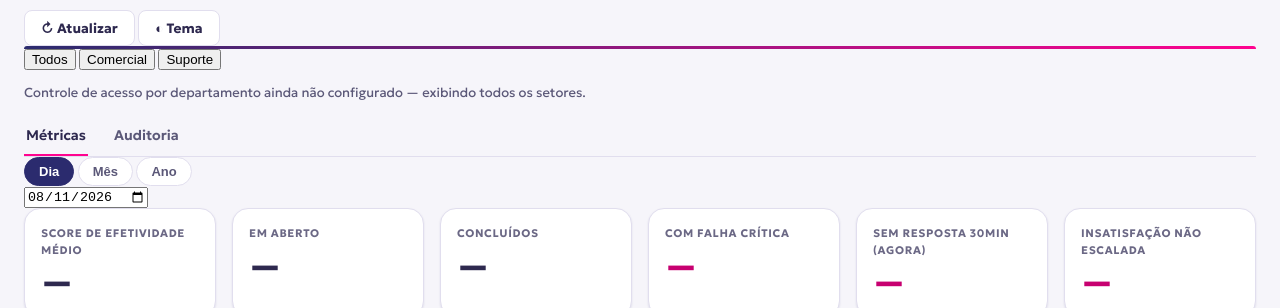
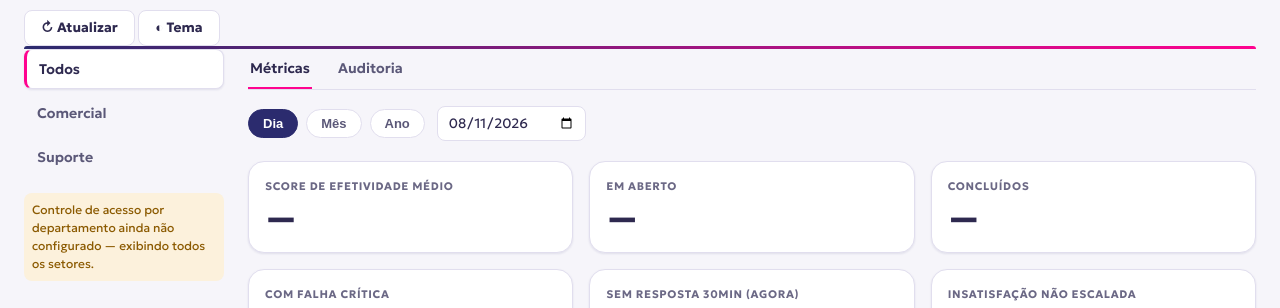
Before and after one commit to advescalavel/painel-vigia-advocacia-escalavel, a website: page index.html in a window 1280 px wide. Shown: the part 116-424 px from the top of the page. Drawn offline with Linux system fonts and the light colour scheme; no server answers.

Commit message:
reescrito: layout de sidebar + conteúdo, alinhamento da logo, estilos do filtro de data

```diff
--- a/styles.css
+++ b/styles.css
@@ -15,87 +15,129 @@ html, body {
   padding: 24px;
   position: relative;
 }
-
 @media (max-width: 700px) {
   .ae-app { padding: 16px; }
 }
 
-/* ---------- Filtros ---------- */
-.ae-filtros {
+/* ---------- Cabeçalho: alinhamento vertical fino da logo ---------- */
+.ae-cabecalho__marca { align-items: center; }
+.ae-logo--completo { display: inline-flex; align-items: center; }
+.ae-produto__nome { line-height: 1; display: inline-flex; align-items: center; }
+.ae-produto__sep { align-self: center; height: 20px; min-height: 0; }
+
+/* ---------- Layout: sidebar + conteúdo ---------- */
+.ae-layout {
+  display: grid;
+  grid-template-columns: 200px 1fr;
+  gap: 24px;
+  align-items: start;
+}
+@media (max-width: 700px) {
+  .ae-layout { grid-template-columns: 1fr; }
+}
+
+.ae-sidebar {
+  display: flex;
+  flex-direction: column;
+  gap: 4px;
+  position: sticky;
+  top: 16px;
+}
+@media (max-width: 700px) {
+  .ae-sidebar {
+    position: static;
+    flex-direction: row;
+    overflow-x: auto;
+    gap: 8px;
+    padding-bottom: 4px;
+  }
+}
+.ae-sidebar__item {
+  text-align: left;
+  padding: 10px 12px;
+  border: 1px solid transparent;
+  border-radius: var(--ae-radius-sm);
+  background: transparent;
+  color: var(--ae-text-soft);
+  font-family: inherit;
+  font-size: 14px;
+  font-weight: 600;
+  cursor: pointer;
+  white-space: nowrap;
+}
+.ae-sidebar__item:hover { background: var(--ae-surface-2); color: var(--ae-text); }
+.ae-sidebar__item.is-ativo {
+  background: var(--ae-surface);
+  border-color: var(--ae-border);
+  color: var(--ae-text);
+  box-shadow: var(--ae-shadow-1);
+  border-left: 3px solid var(--ae-pink);
+}
+.ae-sidebar__aviso { margin-top: 12px; padding: 8px; border-radius: var(--ae-radius-sm); background: var(--ae-warn-soft); color: var(--ae-warn); font-size: 12px; }
+@media (max-width: 700px) {
+  .ae-sidebar__aviso { display: none; }
+}
+
+.ae-conteudo { min-width: 0; }
+
+/* ---------- Abas principais (Métricas / Auditoria) ---------- */
+.ae-conteudo > .ae-abas { margin-bottom: 16px; }
+
+/* ---------- Filtro de data ---------- */
+.ae-filtro-data {
   display: flex;
   align-items: center;
-  justify-content: space-between;
+  gap: 12px;
   flex-wrap: wrap;
-  gap: 12px;
   margin-bottom: 20px;
 }
-.ae-filtros__periodo {
-  display: flex;
-  gap: 8px;
+.ae-chip-group { display: flex; gap: 8px; }
+.ae-input {
+  font-family: inherit;
+  font-size: 13.5px;
+  padding: 7px 10px;
+  border-radius: var(--ae-radius-sm);
+  border: 1px solid var(--ae-border);
+  background: var(--ae-surface);
+  color: var(--ae-text);
 }
 
 /* ---------- KPIs ---------- */
 .ae-kpis {
   display: grid;
-  grid-template-columns: repeat(6, 1fr);
+  grid-template-columns: repeat(3, 1fr);
   gap: 16px;
-  margin-bottom: 24px;
 }
 @media (max-width: 1024px) {
-  .ae-kpis { grid-template-columns: repeat(3, 1fr); }
+  .ae-kpis { grid-template-columns: repeat(2, 1fr); }
 }
 @media (max-width: 700px) {
-  .ae-kpis { grid-template-columns: repeat(2, 1fr); }
+  .ae-kpis { grid-template-columns: 1fr; }
 }
-.ae-kpi-card {
-  display: flex;
-  flex-direction: column;
-  gap: 8px;
-  padding: 16px;
-}
+.ae-kpi-card { display: flex; flex-direction: column; gap: 8px; padding: 16px; }
 .ae-kpi-card .ae-kpi { color: var(--ae-text); }
 .ae-kpi-card--alerta .ae-kpi { color: var(--ae-pink-ink); }
 
-/* ---------- Tabela ---------- */
-.ae-tabela-wrap {
-  max-height: 560px;
-  overflow: auto;
-}
+/* ---------- Tabela (Auditoria) ---------- */
+.ae-tabela-wrap { max-height: 560px; overflow: auto; }
 .ae-tabela-wrap table { min-width: 720px; }
 
 .ae-paginacao {
-  display: flex;
-  align-items: center;
-  justify-content: flex-end;
-  gap: 8px;
-  padding: 12px 16px;
-  border-top: 1px solid var(--ae-border);
+  display: flex; align-items: center; justify-content: flex-end; gap: 8px;
+  padding: 12px 16px; border-top: 1px solid var(--ae-border);
 }
 .ae-paginacao__info { color: var(--ae-text-soft); font-size: 13px; margin-right: 8px; }
 
-/* ---------- Sinais na tabela ---------- */
 .ae-sinais { display: flex; gap: 4px; flex-wrap: wrap; }
 
-/* ---------- Estado vazio, carregando, erro ---------- */
-.ae-vazio, .ae-erro {
-  position: relative;
-  overflow: hidden;
-}
-.ae-vazio .ae-watermark, .ae-erro .ae-watermark { color: var(--ae-brand); }
-
+.ae-vazio, .ae-erro { position: relative; overflow: hidden; }
 .ae-linha-skeleton td { padding: 12px; }
 .ae-linha-skeleton .ae-skeleton { height: 14px; width: 100%; }
 
 /* ---------- Toast de erro de rede ---------- */
 .ae-toast {
-  position: fixed;
-  bottom: 20px; right: 20px;
-  max-width: 320px;
-  padding: 12px 16px;
-  border-radius: var(--ae-radius);
-  background: var(--ae-danger-soft);
-  color: var(--ae-danger);
-  box-shadow: var(--ae-shadow-2);
-  font-size: 13px;
-  z-index: 10;
+  position: fixed; bottom: 20px; right: 20px; max-width: 320px;
+  padding: 12px 16px; border-radius: var(--ae-radius);
+  background: var(--ae-danger-soft); color: var(--ae-danger);
+  box-shadow: var(--ae-shadow-2); font-size: 13px; z-index: 10;
 }
```
